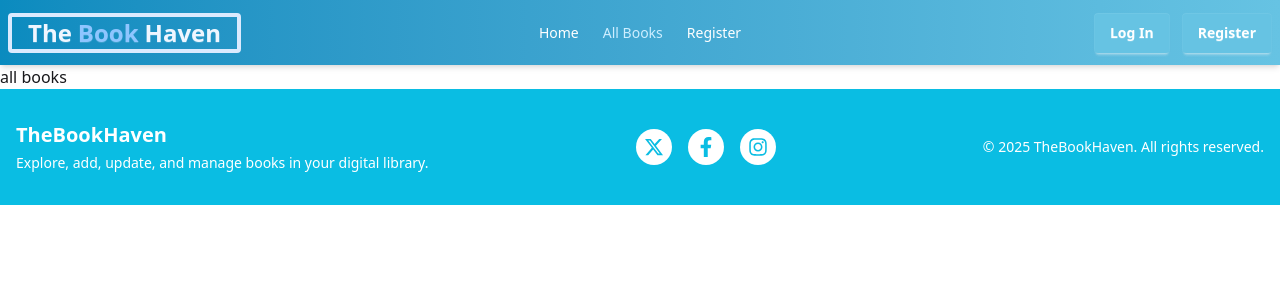
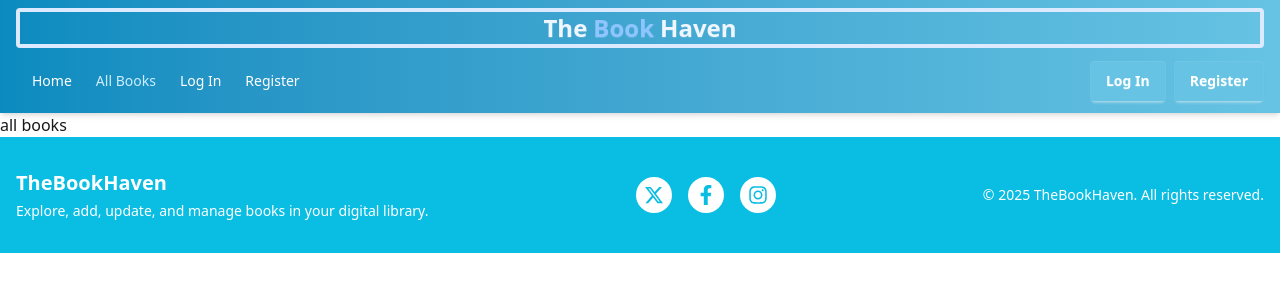
Before and after one commit to saimakhan1/TheBookHavenClient, a React (Vite) app: page /all-books in a window 1280 px wide. Shown: the top 300 px of the page. Built offline with nearby package versions, Linux system fonts and the light colour scheme; no server answers.

Commit message:
responsive design added

```diff
--- a/src/components/Navbar/Navbar.jsx
+++ b/src/components/Navbar/Navbar.jsx
@@ -1,88 +1,5 @@
-// import React, { use } from "react";
-// import { NavLink } from "react-router";
-// import { AuthContext } from "../../Contexts/AuthContext";
 
-// const Navbar = () => {
-//   const { user, signOutUser } = use(AuthContext);
 
-//   const handleSignOut = () => {
-//     signOutUser()
-//       .then(() => console.log("Signed out"))
-//       .catch((error) => console.error(error));
-//   };
-//   const links = (
-//     <>
-//       <li>
-//         <NavLink to="/">Home</NavLink>
-//       </li>
-//       <li>
-//         <NavLink to="/all-books">All Books</NavLink>
-//       </li>
-//       <li>
-//         <NavLink to={"/register"}>Register</NavLink>
-//       </li>
-//       {user && (
-//         <>
-//           <li>
-//             <NavLink to="/myBooks">My Books</NavLink>
-//           </li>
-//           <li>
-//             <NavLink to="/addBook">Add Book</NavLink>
-//           </li>
-//         </>
-//       )}
-//     </>
-//   );
-//   return (
-//     <div className="navbar bg-base-100 shadow-sm">
-//       <div className="navbar-start">
-//         <div className="dropdown">
-//           <div tabIndex={0} role="button" className="btn btn-ghost lg:hidden">
-//             <svg
-//               xmlns="http://www.w3.org/2000/svg"
-//               className="h-5 w-5"
-//               fill="none"
-//               viewBox="0 0 24 24"
-//               stroke="currentColor"
-//             >
-//               {" "}
-//               <path
-//                 strokeLinecap="round"
-//                 strokeLinejoin="round"
-//                 strokeWidth="2"
-//                 d="M4 6h16M4 12h8m-8 6h16"
-//               />{" "}
-//             </svg>
-//           </div>
-//           <ul
-//             tabIndex="-1"
-//             className="menu menu-sm dropdown-content bg-base-100 rounded-box z-1 mt-3 w-52 p-2 shadow"
-//           >
-//             {links}
-//           </ul>
-//         </div>
-//         <a className="btn btn-ghost text-xl">
-//           The <span className="text-primary">Book</span> Haven
-//         </a>
-//       </div>
-//       <div className="navbar-center hidden lg:flex">
-//         <ul className="menu menu-horizontal px-1">{links}</ul>
-//       </div>
-//       <div className="navbar-end">
-//         {user ? (
-//           <a onClick={handleSignOut} className="btn">
-//             Sign Out
-//           </a>
-//         ) : (
-//           <NavLink to={'/login'} className="btn">Log In</NavLink>
-//         )}
-//       </div>
-//     </div>
-//   );
-// };
-
-// export default Navbar;
-//______________________________________________
 // import React, { use } from "react";
 // import { NavLink } from "react-router";
 // import { AuthContext } from "../../Contexts/AuthContext";
@@ -99,32 +16,84 @@
 //   const links = (
 //     <>
 //       <li>
-//         <NavLink className="hover:text-[#0abde3]" to="/">Home</NavLink>
+//         <NavLink
+//           className={({ isActive }) =>
+//             `transition-colors duration-300 ${
+//               isActive ? "text-[#cdeeff]" : "text-white hover:text-[#e0f7ff]"
+//             }`
+//           }
+//           to="/"
+//         >
+//           Home
+//         </NavLink>
 //       </li>
 //       <li>
-//         <NavLink className="hover:text-[#0abde3]" to="/all-books">All Books</NavLink>
+//         <NavLink
+//           className={({ isActive }) =>
+//             `transition-colors duration-300 ${
+//               isActive ? "text-[#cdeeff]" : "text-white hover:text-[#e0f7ff]"
+//             }`
+//           }
+//           to="/all-books"
+//         >
+//           All Books
+//         </NavLink>
 //       </li>
-//       <li>
-//         <NavLink className="hover:text-[#0abde3]" to="/register">Register</NavLink>
-//       </li>
+//       {!user && (
+//         <li>
+//           <NavLink
+//             className={({ isActive }) =>
+//               `transition-colors duration-300 ${
+//                 isActive ? "text-[#cdeeff]" : "text-white hover:text-[#e0f7ff]"
+//               }`
+//             }
+//             to="/register"
+//           >
+//             Register
+//           </NavLink>
+//         </li>
+//       )}
 //       {user && (
 //         <>
 //           <li>
-//             <NavLink className="hover:text-[#0abde3]" to="/myBooks">My Books</NavLink>
+//             <NavLink
+//               className={({ isActive }) =>
+//                 `transition-colors duration-300 ${
+//                   isActive ? "text-[#cdeeff]" : "text-white hover:text-[#e0f7ff]"
+//                 }`
+//               }
+//               to="/addBook"
+//             >
+//               Add Book
+//             </NavLink>
 //           </li>
 //           <li>
-//             <NavLink className="hover:text-[#0abde3]" to="/addBook">Add Book</NavLink>
+//             <NavLink
+//               className={({ isActive }) =>
+//                 `transition-colors duration-300 ${
+//                   isActive ? "text-[#cdeeff]" : "text-white hover:text-[#e0f7ff]"
+//                 }`
+//               }
+//               to="/myBooks"
+//             >
+//               My Books
+//             </NavLink>
 //           </li>
+
 //         </>
 //       )}
 //     </>
 //   );
 
 //   return (
-//     <div className="navbar bg-[#0097c2] text-white shadow-md">
+//     <div className="navbar bg-gradient-to-r from-[#0a8bbf] to-[#66c3e3] text-white shadow-md">
 //       <div className="navbar-start">
 //         <div className="dropdown">
-//           <div tabIndex={0} role="button" className="btn btn-ghost lg:hidden text-white">
+//           <div
+//             tabIndex={0}
+//             role="button"
+//             className="btn btn-ghost lg:hidden text-white hover:text-[#e0f7ff] transition-colors duration-300"
+//           >
 //             <svg
 //               xmlns="http://www.w3.org/2000/svg"
 //               className="h-5 w-5"
@@ -142,33 +111,54 @@
 //           </div>
 //           <ul
 //             tabIndex="-1"
-//             className="menu menu-sm dropdown-content bg-[#0097c2] rounded-box z-1 mt-3 w-52 p-2 shadow"
+//             className="menu menu-sm dropdown-content bg-[#0a8bbf]/95 rounded-box z-10 mt-3 w-52 p-2 shadow-lg"
 //           >
 //             {links}
 //           </ul>
 //         </div>
-//         <a className="btn btn-ghost text-xl text-white">
-//           The <span className="text-[#0abde3]">Book</span> Haven
+//         <a className="btn btn-ghost text-2xl text-blue-50 hover:text-[#48dbfb] transition-colors duration-300 border-4 rounded border-blue-100 hover:border-blue-200 hover:border-4">
+//           The <span className="text-blue-300">Book</span> Haven
 //         </a>
 //       </div>
+
 //       <div className="navbar-center hidden lg:flex">
 //         <ul className="menu menu-horizontal px-1">{links}</ul>
 //       </div>
-//       <div className="navbar-end">
+
+//       <div className="navbar-end flex items-center gap-3">
 //         {user ? (
-//           <button
-//             onClick={handleSignOut}
-//             className="btn bg-[#0abde3] hover:bg-[#09a3c1] text-white"
-//           >
-//             Sign Out
-//           </button>
+//           <>
+//             {user.photoURL && (
+//               <div className="tooltip tooltip-bottom" data-tip={user.displayName}>
+//                 <img
+//                   src={user.photoURL}
+//                   alt={user.displayName}
+//                   className="w-10 h-10 rounded-full border-2 border-white hover:border-[#e0f7ff] transition-all duration-300"
+//                 />
+//               </div>
+//             )}
+//             <button
+//               className="btn bg-[#66c3e3] hover:bg-[#0a8bbf] text-white border-none transition-colors duration-300"
+//               onClick={handleSignOut}
+//             >
+//               Log Out
+//             </button>
+//           </>
 //         ) : (
-//           <NavLink
-//             to={'/login'}
-//             className="btn bg-[#0abde3] hover:bg-[#09a3c1] text-white"
-//           >
-//             Log In
-//           </NavLink>
+//           <>
+//             <NavLink
+//               to="/login"
+//               className="btn bg-[#66c3e3] hover:bg-[#0a8bbf] text-white border-none transition-colors duration-300"
+//             >
+//               Log In
+//             </NavLink>
+//             <NavLink
+//               to="/register"
+//               className="btn bg-[#66c3e3] hover:bg-[#0a8bbf] text-white border-none transition-colors duration-300"
+//             >
+//               Register
+//             </NavLink>
+//           </>
 //         )}
 //       </div>
 //     </div>
@@ -176,8 +166,6 @@
 // };
 
 // export default Navbar;
-
-//__________________
 
 import React, { use } from "react";
 import { NavLink } from "react-router";
@@ -219,6 +207,19 @@ const Navbar = () => {
         </NavLink>
       </li>
       {!user && (
+        <>
+          <li>
+            <NavLink
+              className={({ isActive }) =>
+                `transition-colors duration-300 ${
+                  isActive ? "text-[#cdeeff]" : "text-white hover:text-[#e0f7ff]"
+                }`
+              }
+              to="/login"
+            >
+              Log In
+            </NavLink>
+          </li>
           <li>
             <NavLink
               className={({ isActive }) =>
@@ -231,9 +232,22 @@ const Navbar = () => {
               Register
             </NavLink>
           </li>
+        </>
       )}
       {user && (
         <>
+          <li>
+            <NavLink
+              className={({ isActive }) =>
+                `transition-colors duration-300 ${
+                  isActive ? "text-[#cdeeff]" : "text-white hover:text-[#e0f7ff]"
+                }`
+              }
+              to="/myBooks"
+            >
+              My Books
+            </NavLink>
+          </li>
           <li>
             <NavLink
               className={({ isActive }) =>
@@ -246,36 +260,25 @@ const Navbar = () => {
               Add Book
             </NavLink>
           </li>
-          <li>
-            <NavLink
-              className={({ isActive }) =>
-                `transition-colors duration-300 ${
-                  isActive ? "text-[#cdeeff]" : "text-white hover:text-[#e0f7ff]"
-                }`
-              }
-              to="/myBooks"
-            >
-              My Books
-            </NavLink>
-          </li>
-
         </>
       )}
     </>
   );
 
   return (
-    <div className="navbar bg-gradient-to-r from-[#0a8bbf] to-[#66c3e3] text-white shadow-md">
-      <div className="navbar-start">
-        <div className="dropdown">
+    <div className="bg-gradient-to-r from-[#0a8bbf] to-[#66c3e3] text-white shadow-md px-4 py-2">
+      {/* Top Row */}
+      <div className="flex items-center justify-between lg:justify-start gap-2">
+        {/* Dropdown for mobile */}
+        <div className="lg:hidden dropdown">
           <div
             tabIndex={0}
             role="button"
-            className="btn btn-ghost lg:hidden text-white hover:text-[#e0f7ff] transition-colors duration-300"
+            className="btn btn-ghost text-white hover:text-[#e0f7ff] transition-colors duration-300"
           >
             <svg
               xmlns="http://www.w3.org/2000/svg"
-              className="h-5 w-5"
+              className="h-6 w-6"
               fill="none"
               viewBox="0 0 24 24"
               stroke="currentColor"
@@ -290,24 +293,24 @@ const Navbar = () => {
           </div>
           <ul
             tabIndex="-1"
-            className="menu menu-sm dropdown-content bg-[#0a8bbf]/95 rounded-box z-10 mt-3 w-52 p-2 shadow-lg"
+            className="menu menu-compact dropdown-content bg-[#0a8bbf]/95 rounded-box mt-3 w-52 p-2 shadow-lg"
           >
             {links}
+            {user && (
+              <li>
+                <button onClick={handleSignOut}>Log Out</button>
+              </li>
+            )}
           </ul>
         </div>
-        <a className="btn btn-ghost text-2xl text-blue-50 hover:text-[#48dbfb] transition-colors duration-300 border-4 rounded border-blue-100 hover:border-blue-200 hover:border-4">
+
+        {/* Logo */}
+        <a className="btn btn-ghost text-2xl text-blue-50 hover:text-[#48dbfb] transition-colors duration-300 border-4 rounded border-blue-100 hover:border-blue-200 flex-1 text-center lg:text-left">
           The <span className="text-blue-300">Book</span> Haven
         </a>
-      </div>
 
-      <div className="navbar-center hidden lg:flex">
-        <ul className="menu menu-horizontal px-1">{links}</ul>
-      </div>
-
-      <div className="navbar-end flex items-center gap-3">
-        {user ? (
-          <>
-            {user.photoURL && (
+        {/* User photo on mobile top row */}
+        {user && user.photoURL && (
           <div className="tooltip tooltip-bottom" data-tip={user.displayName}>
             <img
               src={user.photoURL}
@@ -316,28 +319,54 @@ const Navbar = () => {
             />
           </div>
         )}
+      </div>
+
+      {/* Second Row for mobile: Logout button */}
+      {user && (
+        <div className="lg:hidden mt-2 flex justify-end">
           <button
-              className="btn bg-[#66c3e3] hover:bg-[#0a8bbf] text-white border-none transition-colors duration-300"
+            onClick={handleSignOut}
+            className="btn bg-[#66c3e3] hover:bg-[#0a8bbf] text-white border-none w-full sm:w-auto"
+          >
+            Log Out
+          </button>
+        </div>
+      )}
+
+      {/* Desktop Menu */}
+      <div className="hidden lg:flex items-center justify-between mt-2">
+        <ul className="menu menu-horizontal px-1 flex-1">{links}</ul>
+        {user && user.photoURL && (
+          <div className="tooltip tooltip-bottom" data-tip={user.displayName}>
+            <img
+              src={user.photoURL}
+              alt={user.displayName}
+              className="w-10 h-10 rounded-full border-2 border-white hover:border-[#e0f7ff] transition-all duration-300"
+            />
+          </div>
+        )}
+        {user ? (
+          <button
+            className="btn bg-[#66c3e3] hover:bg-[#0a8bbf] text-white border-none ml-2"
             onClick={handleSignOut}
           >
             Log Out
           </button>
-          </>
         ) : (
-          <>
+          <div className="flex gap-2">
             <NavLink
               to="/login"
-              className="btn bg-[#66c3e3] hover:bg-[#0a8bbf] text-white border-none transition-colors duration-300"
+              className="btn bg-[#66c3e3] hover:bg-[#0a8bbf] text-white border-none"
             >
               Log In
             </NavLink>
             <NavLink
               to="/register"
-              className="btn bg-[#66c3e3] hover:bg-[#0a8bbf] text-white border-none transition-colors duration-300"
+              className="btn bg-[#66c3e3] hover:bg-[#0a8bbf] text-white border-none"
             >
               Register
             </NavLink>
-          </>
+          </div>
         )}
       </div>
     </div>
```
Lines whose indentation alone changed are shown as unchanged.
